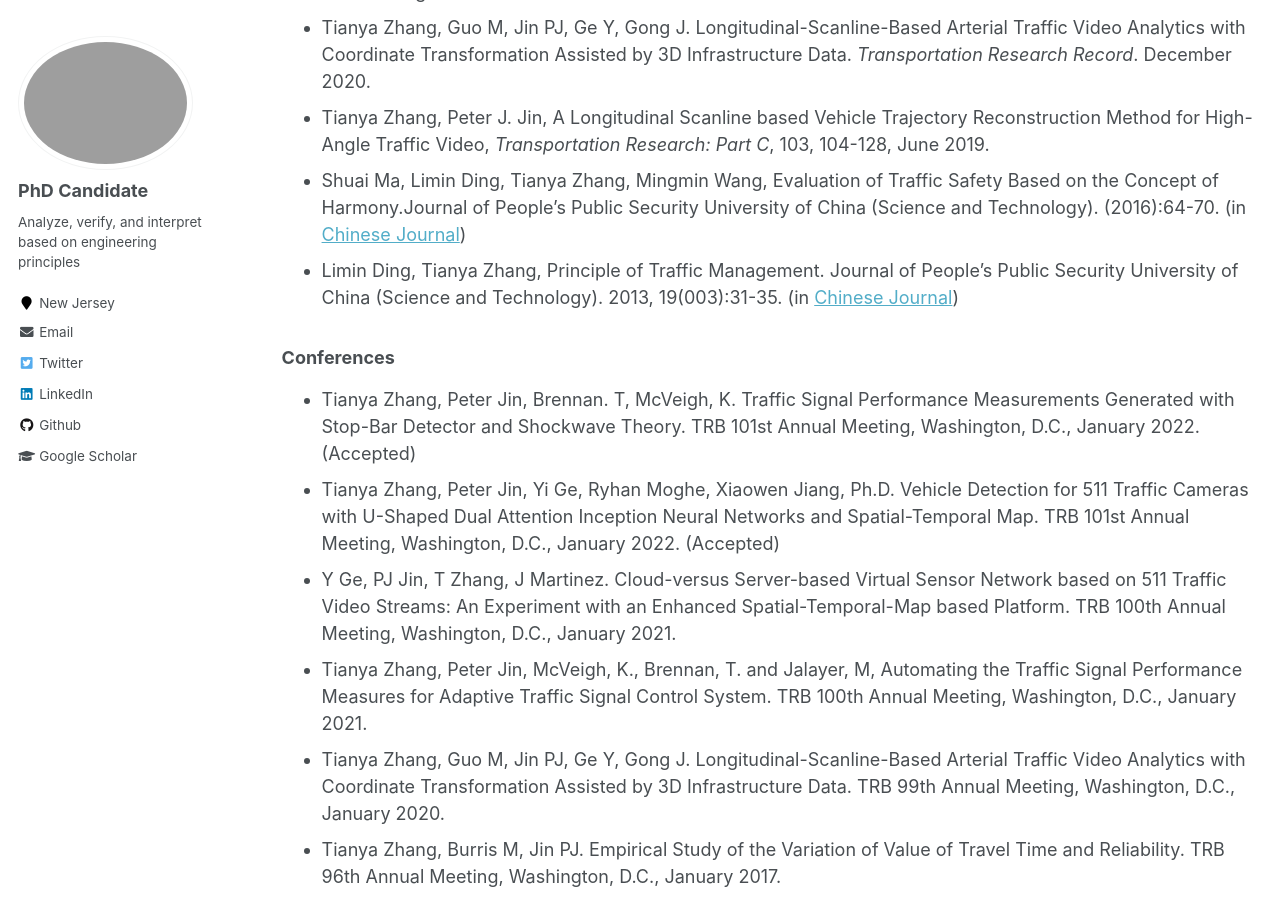
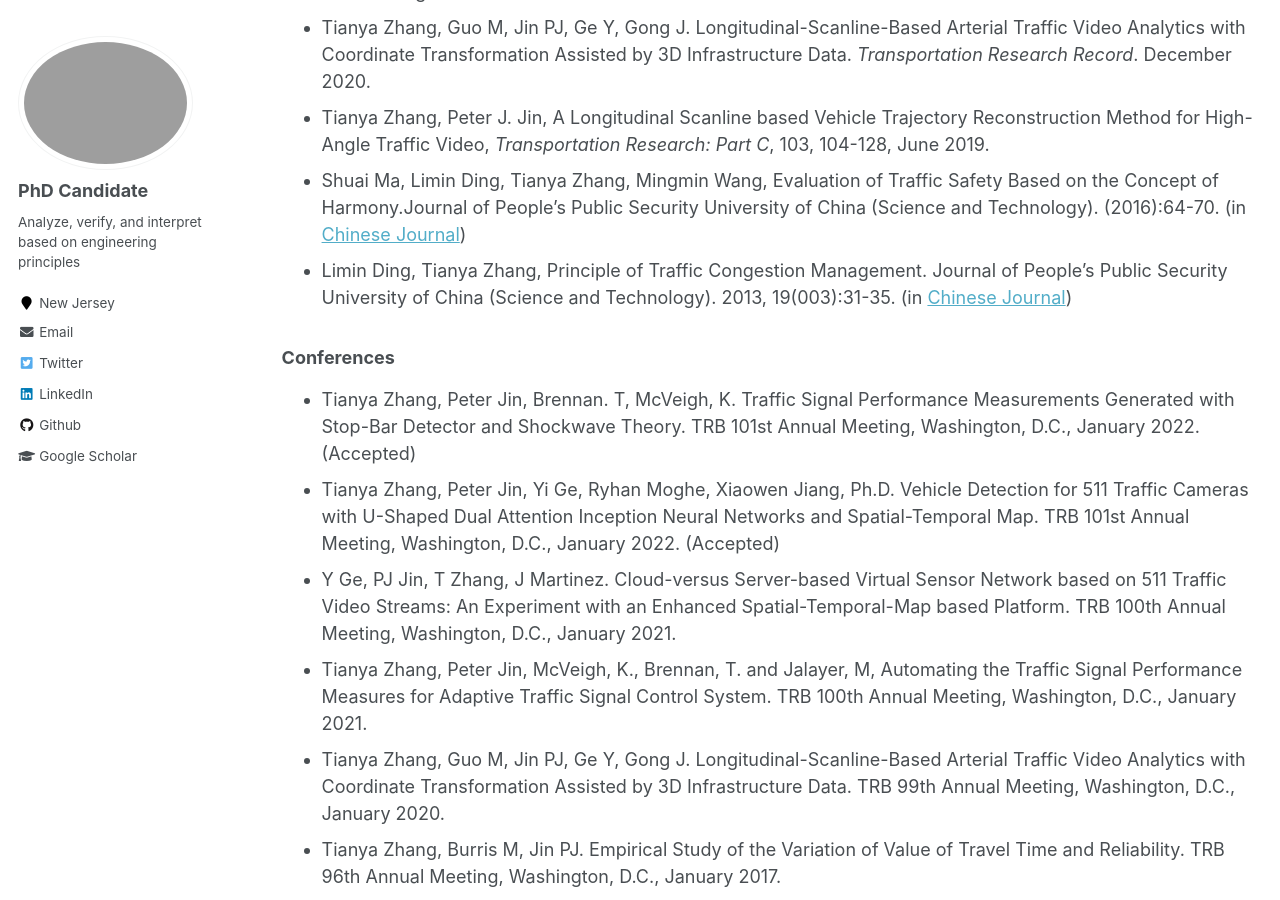
Before and after one commit to TeRyZh/Website, a Jekyll site: the page built from _pages/publications.md, in a window 1280 px wide and 900 px high, scrolled down 541 px. Built offline with Jekyll 4.4.1, drawn with Linux system fonts in a browser that asks for light colours.

Commit message:
Update publications.md

```diff
--- a/_pages/publications.md
+++ b/_pages/publications.md
@@ -23,7 +23,7 @@ author_profile: true
 * Tianya Zhang, Guo M, Jin PJ, Ge Y, Gong J. Longitudinal-Scanline-Based Arterial Traffic Video Analytics with Coordinate Transformation Assisted by 3D Infrastructure Data. *Transportation Research Record*. December 2020.
 * Tianya Zhang, Peter J. Jin, A Longitudinal Scanline based Vehicle Trajectory Reconstruction Method for High-Angle Traffic Video, *Transportation Research: Part C*, 103, 104-128, June 2019.
 * Shuai Ma, Limin Ding, Tianya Zhang, Mingmin Wang, Evaluation of Traffic Safety Based on the Concept of Harmony.Journal of People’s Public Security University of China (Science and Technology). (2016):64-70. (in [Chinese Journal](http://www.cnki.com.cn/Article/CJFDTotal-GOAN201602015.htm))
-* Limin Ding, Tianya Zhang, Principle of Traffic Management. Journal of People’s Public Security University of China (Science and Technology). 2013, 19(003):31-35. (in [Chinese Journal](http://www.cnki.com.cn/Article/CJFDTotal-GOAN201303007.htm))
+* Limin Ding, Tianya Zhang, Principle of Traffic Congestion Management. Journal of People’s Public Security University of China (Science and Technology). 2013, 19(003):31-35. (in [Chinese Journal](http://www.cnki.com.cn/Article/CJFDTotal-GOAN201303007.htm))
 
 
 ### Conferences
```
